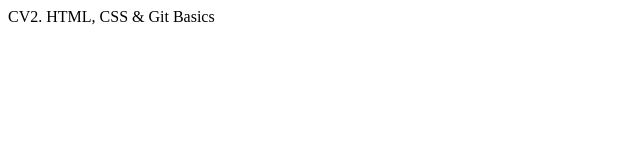
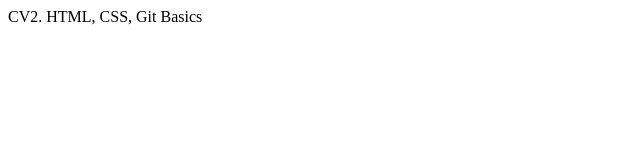
Before and after one commit to GSerdg/rsschool-cv, a plain HTML site: page index.html in a window 1280 px wide. Shown: the full height of the page, 0-640 px from the left. Drawn offline with Linux system fonts and the light colour scheme.

Commit message:
fix: delete symbol '&' in index.html

```diff
--- a/index.html
+++ b/index.html
@@ -7,6 +7,6 @@
     <title>CV2</title>
 </head>
 <body>
-    CV2. HTML, CSS &amp; Git Basics
+    CV2. HTML, CSS, Git Basics
 </body>
 </html>
```
